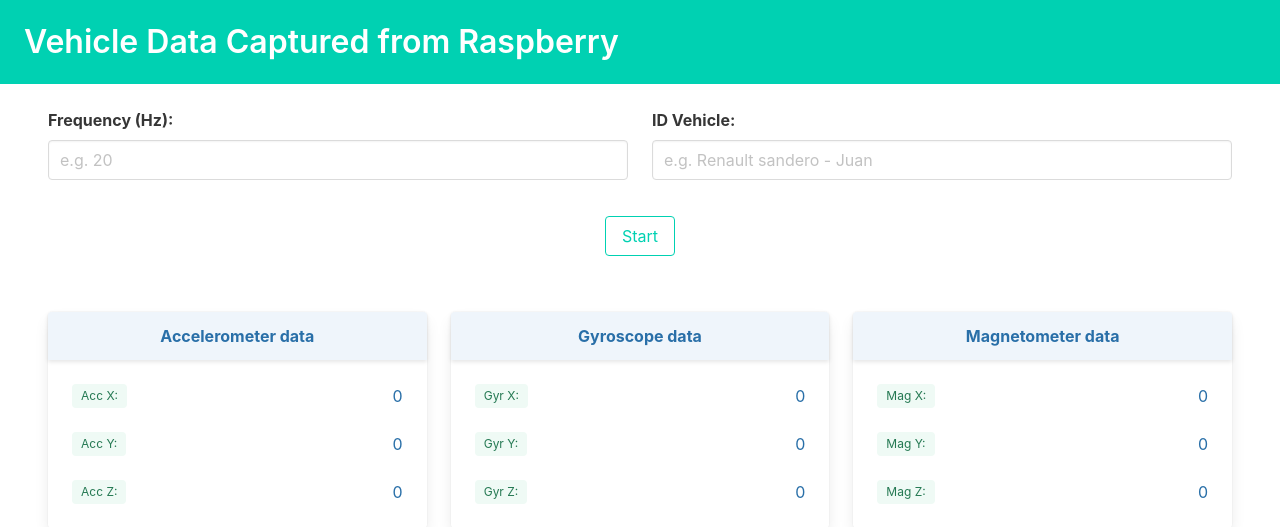
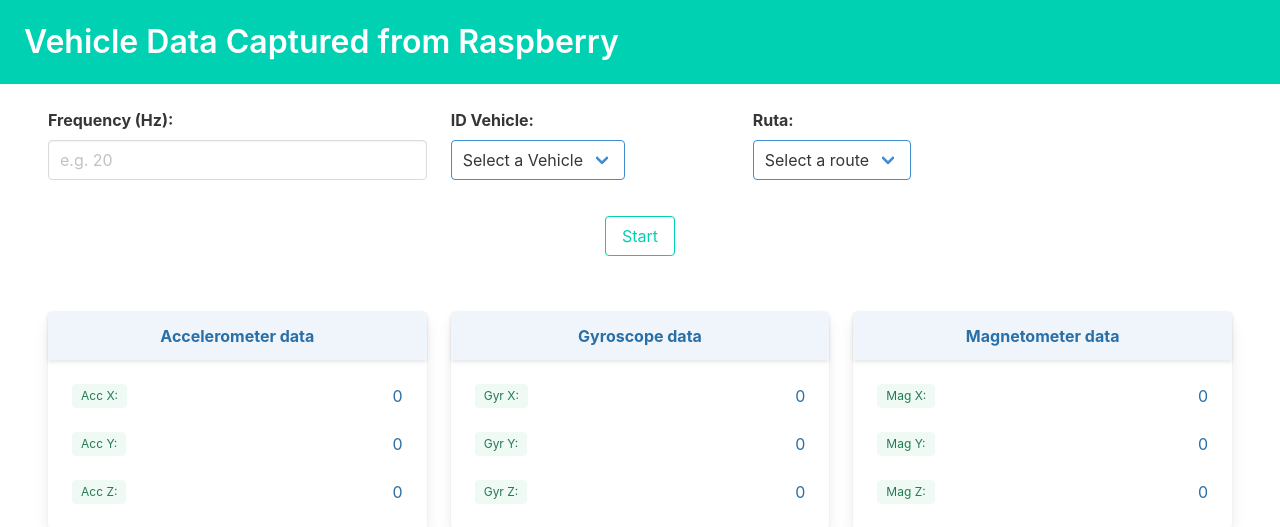
Before and after one commit to jjuan97/VehicleDataCollectionRpi, a Flask app: page / in a window 1280 px wide. Shown: the part 52-579 px from the top of the page. Run offline with Flask 2, Linux system fonts and the light colour scheme; parts of the project's set-up code (start-up, migrations or seed data) failed here and were passed over.

Commit message:
IMPL: Saving in Firebase route and vehicle selected

```diff
--- a/WebServer/app.py
+++ b/WebServer/app.py
@@ -41,6 +41,7 @@ db_temp = './database/locationdatabase.db'
 recording = False
 firstRecording = True
 id_vehicle = Array('u', list('defaultID'))
+route = Array('u', list('defaultID'))
 period = Value('d', 20)
 time_elapsed = Value('d', 0)
 trip_id = Value('i', -1)
@@ -128,7 +129,7 @@ def reading_gps_data (writer):
 		#print('lat: {} - lng: {}'.format(latitude, longitude))
 
 
-def saving_task (conn, cursor, reader, id_vehicle, t, trip_id):
+def saving_task (conn, cursor, reader, id_vehicle, t, trip_id, route):
 
 	"""Save all captured data
 	This function captured and save data from all modules
@@ -164,7 +165,9 @@ def saving_task (conn, cursor, reader, id_vehicle, t, trip_id):
 
 	# Insert data into database
 	# TODO: ADD: speed, breakPosition, accPosition
-	data = [trip_id.value, "".join(id_vehicle.value), int(time.time()*1000), 0*3.6,
+	data = [trip_id.value, "".join(id_vehicle.value),
+			"".join(route.value),
+			int(time.time()*1000), 0*3.6,
 			accX, accY, accZ,
 			velAngX, velAngY, velAngZ,
 			magX, magY, magZ,
@@ -175,14 +178,14 @@ def saving_task (conn, cursor, reader, id_vehicle, t, trip_id):
 
 	query = '''INSERT INTO vehicledata
 			(
-				idTrip, idVehicle, timestamp, speed,
+				idTrip, idVehicle, route, timestamp, speed,
 				accX, accY,	accZ,
 				velAngX, velAngY, velAngZ,
 				magX, magY,	magZ,
 				latitude, longitude,
 				accPosition, breakPosition, eventClass
 			)
-			VALUES (?, ?, ?, ?, ?, ?, ?, ?, ?, ?, ?, ?, ?, ?, ?, ?, ?, ?)'''
+			VALUES (?, ?, ?, ?, ?, ?, ?, ?, ?, ?, ?, ?, ?, ?, ?, ?, ?, ?, ?)'''
 
 	cursor.execute(query, data)
 
@@ -248,6 +251,7 @@ def send_trip_data_firebase(data) -> bool:
 	status = False
 	try:
 		trip_data = dict((k, data[k]) for k in list(data.keys())[1:] if k in data)
+		print(data)
 		trip_data["device"] = "Raspberry"
 		reference = ref.child('tripList').push(trip_data)
 		query = f"""SELECT * FROM vehicledata WHERE idTrip = {data['tripId']}"""
@@ -284,10 +288,11 @@ def index():
 
 @app.route('/recordingTask', methods=['POST'])
 def handleRecordingTask():
-	global recording, connection_db, cursor_db, id_vehicle, period, time_elapsed
+	global recording, connection_db, cursor_db, id_vehicle, route, period, time_elapsed
 	request_data = request.get_json()
 	recording = request_data['recording']
 	id_vehicle.value = list(request_data['idVehicle'])
+	route.value = list(request_data['route'])
 	period.value = 1/int(request_data['freq'])
 
 	response = 'Rpi is now {}'.format('recording' if (recording) else 'stopped')
@@ -302,7 +307,7 @@ def handleRecordingTask():
 		time_elapsed.value = time.time()
 		scheduler.add_job(saving_task,
 			args=[connection_db, cursor_db, reader, id_vehicle,
-				time_elapsed, trip_id],
+				time_elapsed, trip_id, route],
 			trigger='interval', seconds=period.value, id="saving_task")
 
 		if (firstRecording):
@@ -341,6 +346,7 @@ def trips():
 					MIN(timestamp) AS time,
 					MAX(timestamp) AS maxTime,
 					idVehicle,
+					route,
 					COUNT(accX) AS capturedData,
 					SUM(eventClass) AS nearcrashesData,
 					AVG(id) AS meanFrequency
--- a/WebServer/database/configDB.sql
+++ b/WebServer/database/configDB.sql
@@ -2,6 +2,7 @@ CREATE TABLE IF NOT EXISTS vehicledata (
 	id INTEGER PRIMARY KEY AUTOINCREMENT,
 	idTrip INTEGER,
 	idVehicle TEXT,
+	route TEXT,
 	timestamp NUMBER,
 	speed NUMBER,
 	accX NUMBER,
--- a/WebServer/static/js/index.js
+++ b/WebServer/static/js/index.js
@@ -1,24 +1,38 @@
 const navbarMenu = document.getElementById("navbar");
 const navbarBtn = document.getElementById("navbar-btn");
 const recordingBtn = document.getElementById('recording-btn');
-const inputs = document.querySelectorAll('input');
+const inputs = [
+	...document.querySelectorAll('input'),
+	...document.querySelectorAll('select')
+];
 
 let recording = false;
 let badInputs = false;
-let body = {};
+let requestBody = {};
 
 const validations = {
-	'number': (value) => {
+	'frequency': (input) => {
+		let value = input.value;
 		if (Number(value) > 0 ){
-			body.freq = Number(value);
+			requestBody.freq = Number(value);
 			return true;
 		}
 		else
 			return false;
 	},
-	'text': (value) => {
-		if (value !== "" ){
-			body.idVehicle = value;
+	'vehicle': (select) => {
+		let index = select.selectedIndex;
+		if (Number(index) != 0){
+			requestBody.idVehicle = select.value;
+			return true;
+		}
+		else
+			return false;
+	},
+	'route': (select) => {
+		let index = select.selectedIndex;
+		if (Number(index) != 0){
+			requestBody.route = select.value;
 			return true;
 		}
 		else
@@ -35,7 +49,7 @@ function validateInputs(){
 	let validationResults = [];
 
 	inputs.forEach(input => {
-		let isOk = validations[input.type](input.value);
+		let isOk = validations[input.name](input);
 		validationResults.push( isOk );
 		if (isOk)
 			document.getElementById(input.dataset.errorMsg).classList.add('is-hidden')
@@ -46,7 +60,6 @@ function validateInputs(){
 }
 
 function disableInputs (state) {
-	const inputs = document.querySelectorAll('input');
 	inputs.forEach(i => {
 		i.disabled = state;
 	});
@@ -75,13 +88,13 @@ function startStopRecording (e) {
 }
 
 async function sendRequest(state){
-	body.recording = state;
+	requestBody.recording = state;
 	const data = await fetch('./recordingTask', {
 		method: 'POST',
 		headers: {
 			'Content-Type': 'application/json'
 		},
-		body: JSON.stringify(body)
+		body: JSON.stringify(requestBody)
 	});
 	const response = await data.json();
 	console.log(response);
--- a/WebServer/templates/index.html
+++ b/WebServer/templates/index.html
@@ -39,20 +39,47 @@
     </section>
 
     <section class="section py-0">
-        <div class="columns">
-            <div class="field column">
+        <div class="columns is-multiline is-mobile">
+            <div class="field column is-half-mobile is-one-third-tablet">
                 <label class="label">Frequency (Hz):</label>
                 <div class="control">
-                  <input class="input" type="number" placeholder="e.g. 20" data-error-msg="freq-error-msg">
+                  <input name="frequency" class="input" type="number" placeholder="e.g. 20" data-error-msg="freq-error-msg">
                   <p class="help is-danger is-hidden" id="freq-error-msg">Enter a valid frequency and Greater than zero</p>
                 </div>
             </div>
-            <div class="field column">
+            <div class="field column is-half-mobile is-one-quarter-tablet">
                 <label class="label">ID Vehicle:</label>
                 <div class="control">
+                    <!--
                     <input class="input" type="text" placeholder="e.g. Renault sandero - Juan" data-error-msg="vehicle-error-msg">
+                    -->
+                    <div class="select is-info">
+                        <select name="vehicle" data-error-msg="vehicle-error-msg">
+                            <option selected disabled>Select a Vehicle</option>
+                            <option value="Vehículo 1">Vehicle 1</option>
+                            <option value="Vehículo 2">Vehicle 2</option>
+                            <option value="Vehículo 3">Vehicle 3</option>
+                            <option value="Vehículo 4">Vehicle 4</option>
+                        </select>
+                    </div>
+                    <p class="help is-danger is-hidden" id="vehicle-error-msg">You must select an option</p>
                 </div>
                 <p class="help is-danger is-hidden" id="vehicle-error-msg">Enter a id for this vehicle</p>
+            </div>
+            <div class="field column is-half-mobile is-one-quarter-tablet">
+                <label class="label">Ruta:</label>
+                <div class="control">
+                    <div class="select is-info">
+                        <select name="route" data-error-msg="route-error-msg">
+                            <option selected disabled>Select a route</option>
+                            <option value="Ruta 1">Route 1</option>
+                            <option value="Ruta 2">Route 2</option>
+                            <option value="Ruta 3">Route 3</option>
+                            <option value="Ruta 4">Route 4</option>
+                        </select>
+                    </div>
+                    <p class="help is-danger is-hidden" id="route-error-msg">You must select an option</p>
+                </div>
             </div>
 
         </div>
--- a/WebServer/templates/trips.html
+++ b/WebServer/templates/trips.html
@@ -48,6 +48,7 @@
                         <th class="has-text-info-dark">Trip Id</th>
                         <th class="has-text-info-dark">Trip Time</th>
                         <th class="has-text-info-dark">Vehicle Id</th>
+                        <th class="has-text-info-dark">Route</th>
                         <th class="has-text-info-dark"><abbr title="Captured Data">Cap. Data</abbr></th>
                         <th class="has-text-info-dark"><abbr title="Near-Crash Kinematic Data">Near-Crash Data</abbr>
                         </th>
@@ -60,6 +61,7 @@
                         <th >{{row.idTrip}}</th>
                         <td>{{row.time}}</td>
                         <td>{{row.idVehicle}}</td>
+                        <td>{{row.route}}</td>
                         <td>{{row.capturedData}}</td>
                         <td>{{row.nearcrashesData}}</td>
                         <td>{{row.meanFrequency}}</td>
@@ -91,6 +93,7 @@
                             <p class="is-size-6">Trip id: <b id="trip-id"></b></p>
                             <p class="is-size-6">Trip time: <b id="trip-time"></b></p>
                             <p class="is-size-6">Vehicle id: <b id="vehicle-id"></b></p>
+                            <p class="is-size-6">Route: <b id="route"></b></p>
                         </div>
                         <div class="columns is-mobile is-centered">
                             <div class="column is-narrow">
```
Also changed, not shown: WebServer/static/js/trips.js (+22 -7 lines), WebServer/database/locationdatabase.db, WebServer/database/vehicledatabase.db.
